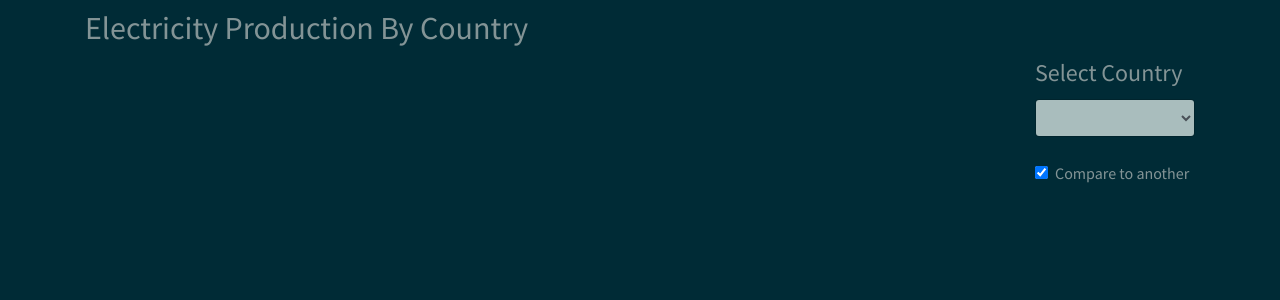
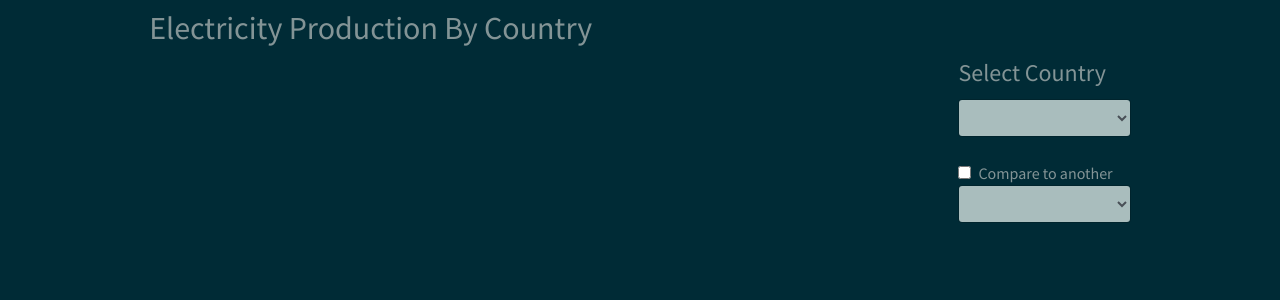
Before and after one commit to MwansaMwango/rise-of-electric-vehicles, a Flask app: page /global-emissions in a window 1280 px wide. Shown: the part 56-356 px from the top of the page. Run offline with Flask 2, Linux system fonts and the light colour scheme; data that the repository does not hold is empty; some libraries are stand-ins or nearby versions.

Commit message:
Chart Improvements

```diff
--- a/static/js/electricity_production_plots.js
+++ b/static/js/electricity_production_plots.js
@@ -10,10 +10,11 @@ function init() {
   // Plotly.newPlot("pie", data, layout);
 }
 
+// Populate the country dropdown and default to Australia
 function addCountryDropDown () {
 
   var url =
-  `http://localhost:5000/api/v1/resources/countries/all`;
+  `api/v1/resources/countries/all`;
 
   d3.json(url).then(function(data) {
 
@@ -25,20 +26,22 @@ function addCountryDropDown () {
     .append('option')
     .text(function (d) { return d.value.Name; }) // text showed in the menu
     .attr("value", function (d) { return d.value.Code; }) // corresponding value returned by the button
+    .property("selected", function(d){ return d.value.Name === "Australia"; })
   });
+
 
 }
 
 // On change to the DOM, call getData()
 d3.selectAll("#selDataset").on("change", getData);
 
+d3.selectAll("#compareCountry").on("change", compareData);
+
 // Function called by DOM changes
 function getData() {
   var dropdownMenu = d3.select("#selDataset");
   // Assign the value of the dropdown menu option to a variable
   var dataset = dropdownMenu.property("value");
-  // Initialize an empty array for the country's data
-  //var data = [];
   console.log(dataset);
   buildPlot(dataset, true);
   if (dataset == 'us') {
@@ -53,9 +56,17 @@ function getData() {
       // data = canada;
       buildPlot("CA", true);
   }
-  // Call function to update the chart
-  // updatePlotly(data);
-  // console.log("here");
+}
+
+function compareData() {
+  var countryCompare = document.getElementById("compareCountry").checked;
+  console.log(countryCompare);
+  if (countryCompare) {
+    document.getElementById("selDataset2").style.display = "block";
+  }
+  else {
+      document.getElementById("selDataset2").style.display = "none";
+  }
 }
 
 function buildPlot(country_id, isInit) {
--- a/templates/electricity_production.html
+++ b/templates/electricity_production.html
@@ -52,14 +52,16 @@
     </div>
     <!-- End of Navbar -->
 
-    <div class="container">
+    <div class="container-fluid px-5">
       <div class="row">
-        <div class="col-sm-12">
+        <div class="col-sm-1"></div>
+        <div class="col-sm-11">
           <h2>Electricity Production By Country</h2>
         </div>
       </div>
       <div class="row">
-        <div class="col-sm-10">
+        <div class="col-sm-1"></div>
+        <div class="col-sm-8">
           <div id="plot"></div>
         </div>
         <div class="col-sm-2">
@@ -69,12 +71,14 @@
             <br>
             <div class="form-check">
               <label class="form-check-label">
-                <input class="form-check-input" type="checkbox" value="false" checked="">
+                <input class="form-check-input" id= "compareCountry" type="checkbox" value="false">
                 Compare to another
               </label>
             </div>
+            <select class="form-control" id="selDataset2" onchange="getData2(this.value)"></select>
           </div>
         </div>
+        <div class="col-sm-1"></div>
       </div>
     </div>
     <script src="static/js/electricity_production_plots.js"></script>
```
